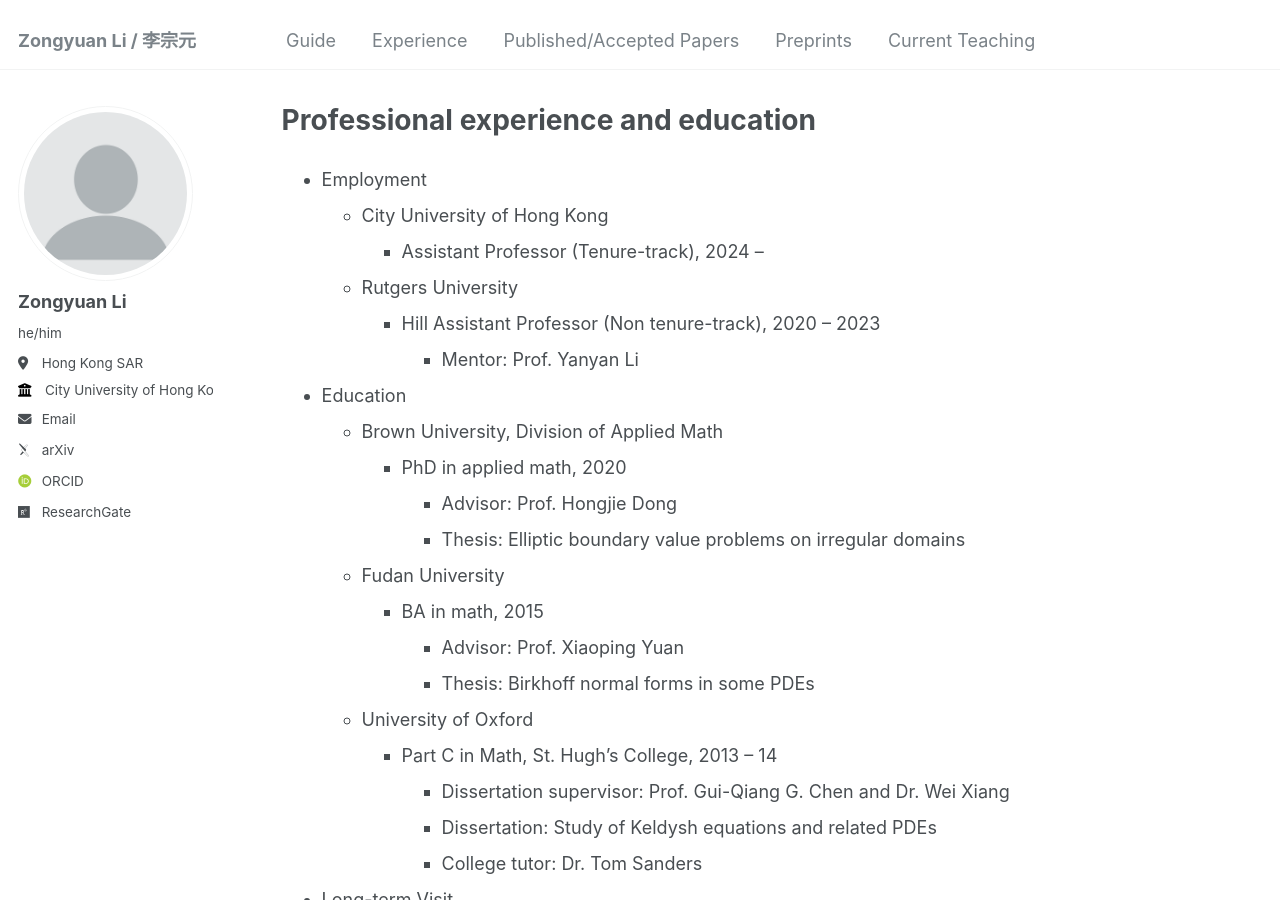
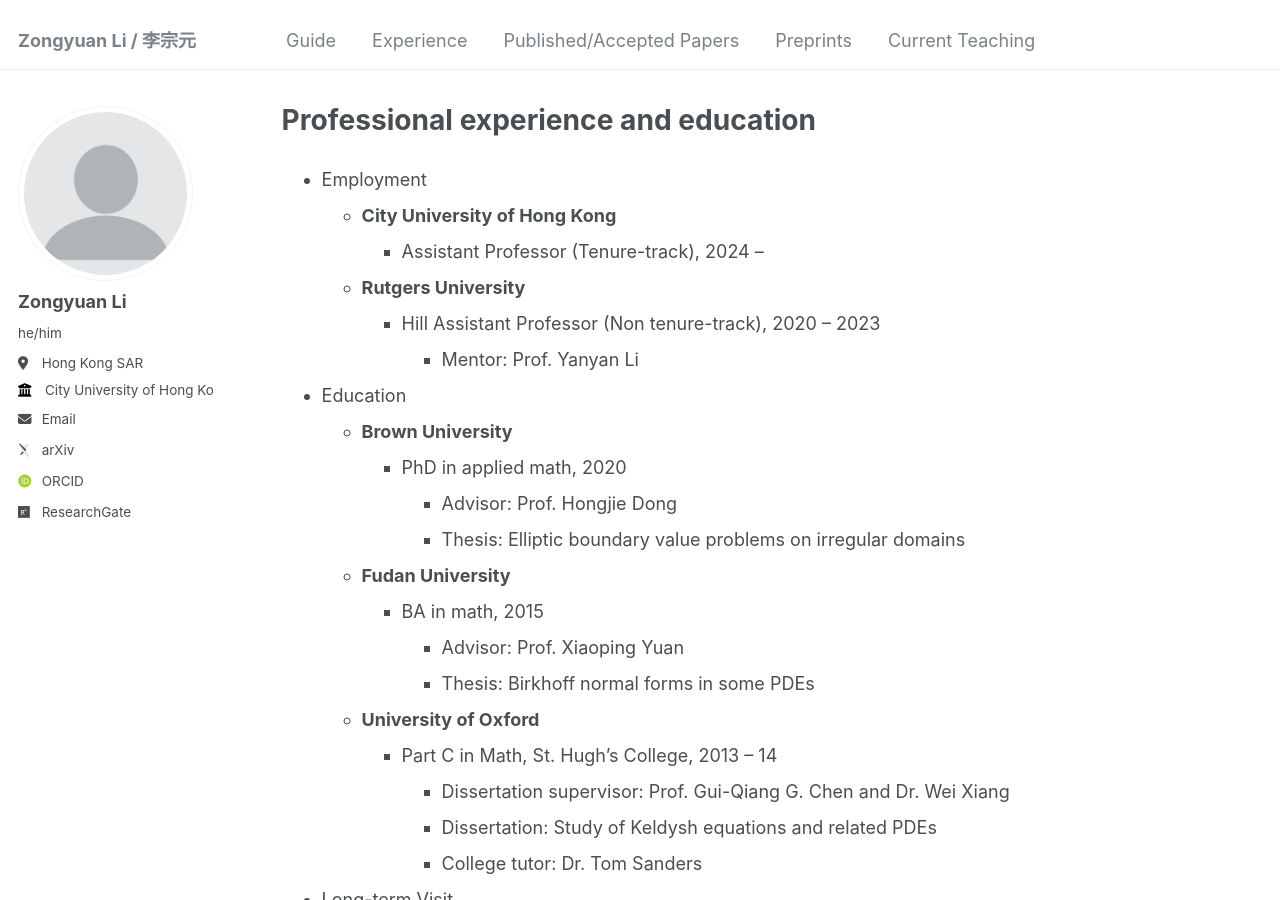
Before and after one commit to zongyuan-li/zongyuan-li.github.io, a Jekyll site: the page built from _pages/experience.md, in a window 1280 px wide and 900 px high. Built offline with Jekyll 4.4.1, drawn with Linux system fonts in a browser that asks for light colours; some web fonts are replaced.

Commit message:
Update experience.md

```diff
--- a/_pages/experience.md
+++ b/_pages/experience.md
@@ -11,21 +11,21 @@
 
 
   * Employment
-      * City University of Hong Kong
+      * **City University of Hong Kong**
           * Assistant Professor (Tenure-track), 2024 --
-      * Rutgers University
+      * **Rutgers University**
           * Hill Assistant Professor (Non tenure-track), 2020 -- 2023
               * Mentor: Prof. Yanyan Li
   * Education
-      * Brown University, Division of Applied Math
+      * **Brown University**
           * PhD in applied math, 2020
               * Advisor: Prof. Hongjie Dong
               * Thesis: Elliptic boundary value problems on irregular domains
-      * Fudan University
+      * **Fudan University**
           * BA in math, 2015
               * Advisor: Prof. Xiaoping Yuan
               * Thesis: Birkhoff normal forms in some PDEs
-      * University of Oxford
+      * **University of Oxford**
           * Part C in Math, St. Hugh's College, 2013 -- 14
               * Dissertation supervisor: Prof. Gui-Qiang G. Chen and Dr. Wei Xiang
               * Dissertation: Study of Keldysh equations and related PDEs
```
